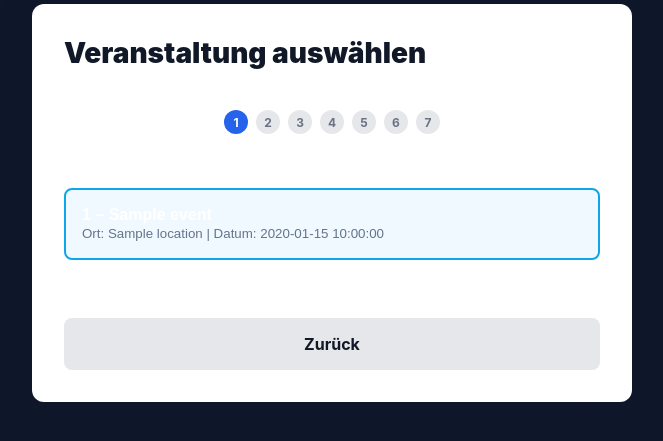
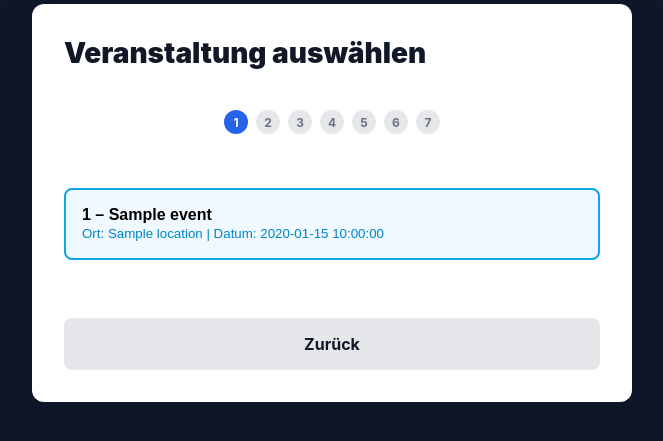
Before and after one commit to mrpointblue/Quad-Racing-Software, a Python web app: template backend/templates/checkin_events.html in a window 1280 px wide. Shown: the part 243-684 px from the top of the page, without its empty margins (308-971 px from the left). Run offline with Jinja, Linux system fonts and the light colour scheme; the template is opened without the code that fills it: most values are stand-ins (such as "Sample title", 1, 10 or a date in 2020).

Commit message:
Farben im Check in Terminal für Auswahl Veranstaltungen angepasst. Waren nicht lesbar

```diff
--- a/backend/templates/checkin_events.html
+++ b/backend/templates/checkin_events.html
@@ -18,11 +18,11 @@
         <div class="checkin-summary-list" style="display: grid; gap: 12px;">
             {% for event in open_events %}
                 <form method="post" action="/checkin/events/{{ event.id }}/select" style="margin: 0;">
-                    <button type="submit" style="width: 100%; padding: 16px; background: #f0f9ff; border: 2px solid #0ea5e9; border-radius: 8px; cursor: pointer; text-align: left; transition: all 0.2s;"
+                    <button type="submit" style="width: 100%; padding: 16px; background: #f0f9ff; border: 2px solid #0ea5e9; border-radius: 8px; cursor: pointer; text-align: left; transition: all 0.2s; color: #000000;"
                         onmouseover="this.style.background='#e0f2fe'"
                         onmouseout="this.style.background='#f0f9ff'">
                         <strong>{{ event.event_number }} – {{ event.name }}</strong><br>
-                        <small style="color: #64748b;">
+                        <small style="color: #0284c7;">
                             Ort: {{ event.location or "-" }} | Datum: {{ event.event_date or "-" }}
                         </small>
                     </button>
```
